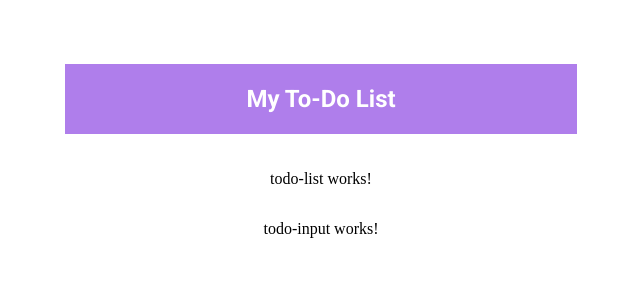
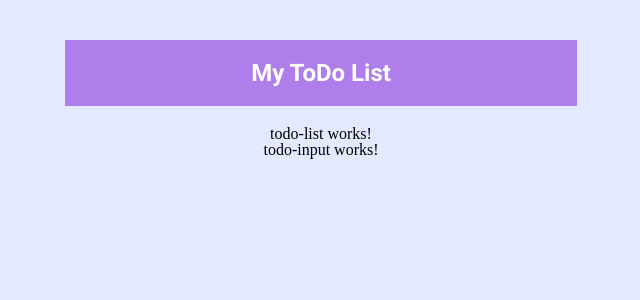
Before and after one commit to n1ghtr1der/todo-list-angular, an Angular app: page / in a window 1280 px wide. Shown: the top 300 px of the page, without its empty margins (319-959 px from the left). Built offline with nearby package versions, Linux system fonts and the light colour scheme.

Commit message:
fix: missing files added and header title correction.

```diff
--- a/angular.json
+++ b/angular.json
@@ -25,7 +25,8 @@
               "src/assets"
             ],
             "styles": [
-              "src/styles.css"
+              "src/styles.css",
+              "src/reset.css"
             ],
             "scripts": []
           },
@@ -87,7 +88,8 @@
               "src/assets"
             ],
             "styles": [
-              "src/styles.css"
+              "src/styles.css",
+              "src/reset.css"
             ],
             "scripts": []
           }
--- a/src/app/modules/home/components/header/header.component.html
+++ b/src/app/modules/home/components/header/header.component.html
@@ -1,3 +1,3 @@
 <header>
-  <h1 id="title">My To-Do List</h1>
+  <h1 id="title">{{ headerTitle }}</h1>
 </header>
--- a/src/index.html
+++ b/src/index.html
@@ -6,6 +6,7 @@
   <base href="/">
   <meta name="viewport" content="width=device-width, initial-scale=1">
   <link rel="icon" type="image/x-icon" href="favicon.ico">
+  <link rel="stylesheet" href="reset.css">
 </head>
 <body>
   <app-root></app-root>
--- /dev/null
+++ b/src/reset.css
@@ -0,0 +1,48 @@
+/* http://meyerweb.com/eric/tools/css/reset/
+   v2.0 | 20110126
+   License: none (public domain)
+*/
+
+html, body, div, span, applet, object, iframe,
+h1, h2, h3, h4, h5, h6, p, blockquote, pre,
+a, abbr, acronym, address, big, cite, code,
+del, dfn, em, img, ins, kbd, q, s, samp,
+small, strike, strong, sub, sup, tt, var,
+b, u, i, center,
+dl, dt, dd, ol, ul, li,
+fieldset, form, label, legend,
+table, caption, tbody, tfoot, thead, tr, th, td,
+article, aside, canvas, details, embed,
+figure, figcaption, footer, header, hgroup,
+menu, nav, output, ruby, section, summary,
+time, mark, audio, video {
+	margin: 0;
+	padding: 0;
+	border: 0;
+	font-size: 100%;
+	font: inherit;
+	vertical-align: baseline;
+}
+/* HTML5 display-role reset for older browsers */
+article, aside, details, figcaption, figure,
+footer, header, hgroup, menu, nav, section {
+	display: block;
+}
+body {
+	line-height: 1;
+}
+ol, ul {
+	list-style: none;
+}
+blockquote, q {
+	quotes: none;
+}
+blockquote:before, blockquote:after,
+q:before, q:after {
+	content: '';
+	content: none;
+}
+table {
+	border-collapse: collapse;
+	border-spacing: 0;
+}
--- a/src/styles.css
+++ b/src/styles.css
@@ -1 +1,12 @@
-/* You can add global styles to this file, and also import other style files */
+body {
+    background-color: #E3E9FF;
+}
+
+* {
+  margin: 0;
+  padding: 0;
+  border: 0;
+  font-size: 100%;
+  font: inherit;
+  vertical-align: baseline;
+}
```
Also changed, not shown: server/db.json (+4 -4 lines), src/assets/img/bg-task 1.png (added).
